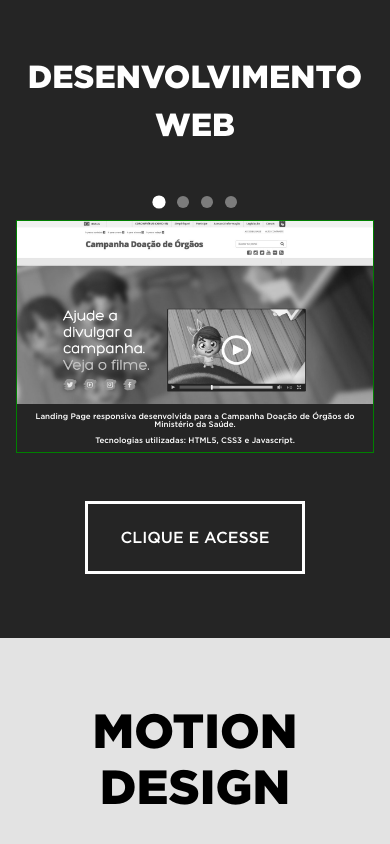
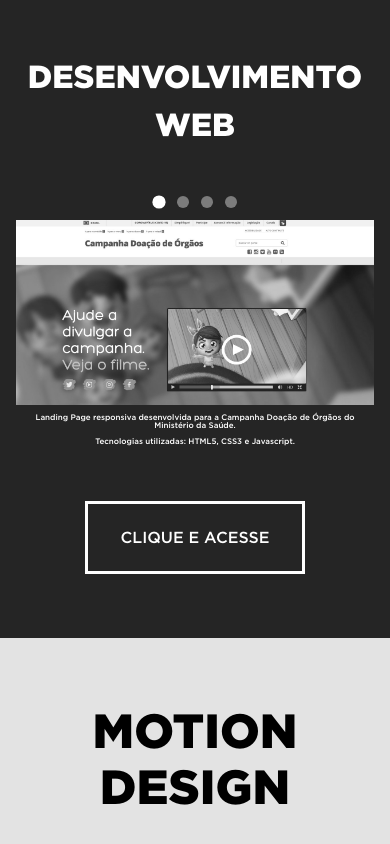
Before and after one commit to LeoCsBorges/07_WP, a React (Vite) app: page / in a window 390 px wide. Shown: the part 2084-2928 px from the top of the page. Built offline with nearby package versions, Linux system fonts and the light colour scheme; the HTML template or start-up script is replaced by a standard one; a web font is replaced by a local one.

Commit message:
Adding Mobile Slider animation (stable)

```diff
--- a/src/components/Slider/Slider.jsx
+++ b/src/components/Slider/Slider.jsx
@@ -94,7 +94,7 @@ export const Slider = () => {
               animate="center"
               exit="exit"
               transition={{ duration: 0.4, ease: "easeInOut" }}
-              // drag="x"
+              drag="x"
               dragConstraints={{ left: 0, right: 0 }}
               dragElastic={0.2}
               onDragEnd={(e, info) => {
--- a/src/components/Slider/Slider.module.css
+++ b/src/components/Slider/Slider.module.css
@@ -33,7 +33,6 @@
   height: 100%;
   will-change: transform, opacity;
   backface-visibility: hidden;
-  border: 1px solid green;
   display: flex;
   flex-direction: column;
 }
```
